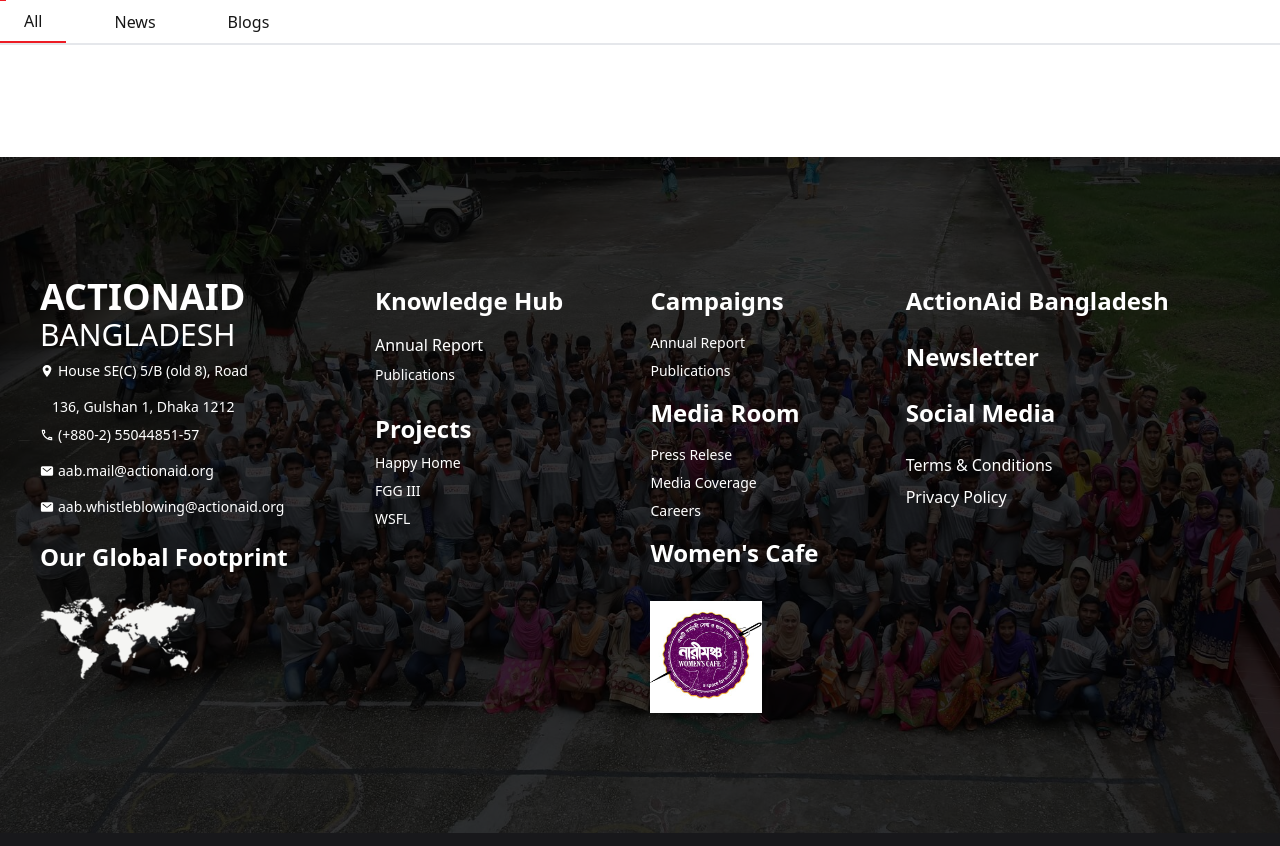
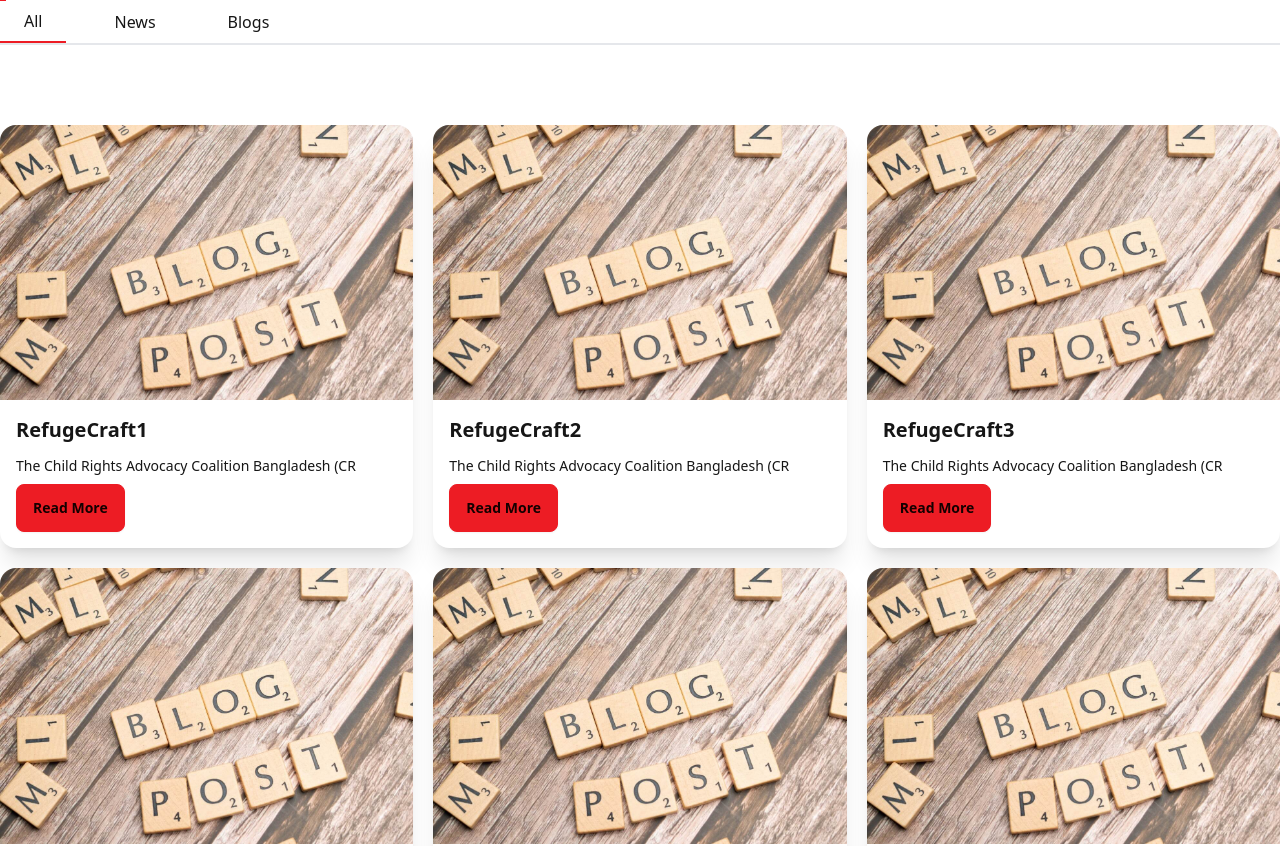
Before and after one commit to armank8/badhon, a React (Vite) app: page / in a window 1280 px wide. Shown: the part 2481-3327 px from the top of the page. Built offline with nearby package versions, Linux system fonts and the light colour scheme; the HTML template or start-up script is replaced by a standard one.

Commit message:
blog card done

```diff
--- /dev/null
+++ b/src/pages/Shared/BlogCard.jsx
@@ -0,0 +1,16 @@
+export default function BlogCard({ post }) {
+  return (
+    <div className="card card-compact bg-base-100 shadow-xl">
+      <figure>
+        <img src={post.image} alt="Shoes" />
+      </figure>
+      <div className="card-body">
+        <h2 className="card-title">{post.name}</h2>
+        <p>{post.desc.slice(0,50)}</p>
+        <div className="card-actions justify-start">
+          <button className="btn btn-primary">Read More</button>
+        </div>
+      </div>
+    </div>
+  );
+}
--- a/src/pages/Shared/Explore.jsx
+++ b/src/pages/Shared/Explore.jsx
@@ -1,5 +1,7 @@
 import { useState } from "react";
 import { Link } from "react-router-dom";
+import { blog_posts } from "../../constants/Blogs";
+import BlogCard from "./BlogCard";
 
 export default function Explore() {
   const [activeButton, setActiveButton] = useState("all");
@@ -44,8 +46,11 @@
             Blogs
           </button>
         </div>
-        <div className="blogs_body">
-
+        {/* Blogs body */}
+        <div className="blogs_body grid grid-cols-1 md:grid-cols-2 lg:grid-cols-3 gap-5 my-20">
+          {blog_posts.map((post) => (
+            <BlogCard key={post._id} post={post}></BlogCard>
+          ))}
         </div>
       </div>
     </div>
```
